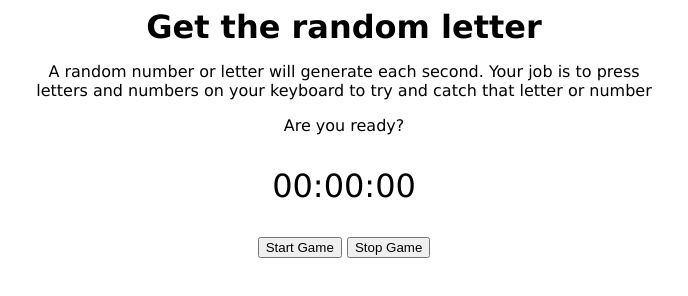
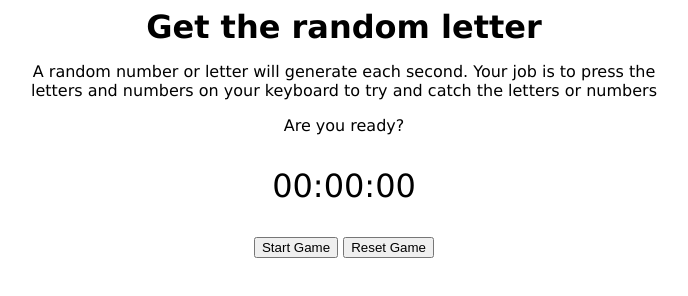
Before and after one commit to Jakes5/LetterlyGuess, a plain HTML site: page index.html in a window 1280 px wide. Shown: the whole page, without its empty margins (296-984 px from the left). Drawn offline with Linux system fonts and the light colour scheme.

Commit message:
Styling changes (widths) + wording

```diff
--- a/index.html
+++ b/index.html
@@ -9,7 +9,7 @@
 <body>
     <h1>Get the random letter</h1>
     <div class="start-message">
-        <p>A random number or letter will generate each second. Your job is to press letters and numbers on your keyboard to try and catch that letter or number</p>
+        <p>A random number or letter will generate each second. Your job is to press the letters and numbers on your keyboard to try and catch the letters or numbers</p>
         <p>Are you ready?</p>
     </div>
 
@@ -26,7 +26,7 @@
      <div class="display-outcome"></div>
      <div class="start">
         <button id="btn1">Start Game</button>
-        <button id="btn2">Stop Game</button>
+        <button id="btn2">Reset Game</button>
      </div>
 
 
--- a/script.js
+++ b/script.js
@@ -95,7 +95,7 @@ if(e.code === randomDigit){
     isgoing=false;
     clearInterval(clear);
     console.log(clear);
-    outcome.setAttribute("style", "width: 100%");
+    // outcome.setAttribute("style", "width: 100%");
     outcome.textContent = `Way to go, you won on "${randomDigit}"`;
     clearInterval(go);
     // hr=0, min=0, sec=0, milli=0, all="0:00:00:00";
--- a/style.css
+++ b/style.css
@@ -15,7 +15,8 @@ h1{
 .start-message{
     margin: 0 auto;
     text-align: center;
-    width: 50%
+    max-width: 50%;
+    min-width: 240px
 }
 
 #timer {
@@ -27,8 +28,9 @@ h1{
     text-align: center;
     margin: 0 auto;
     font-size: 40px;
+    max-width: 50%;
+    min-width: 240px;
     /* height: 2rem; */
-    width: 5rem;
     background-color: #00ffff;
 }
 
```
